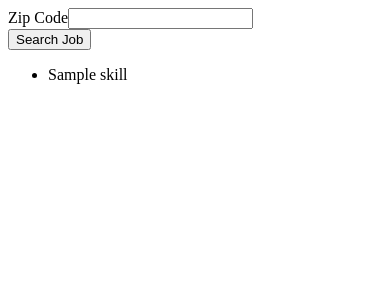
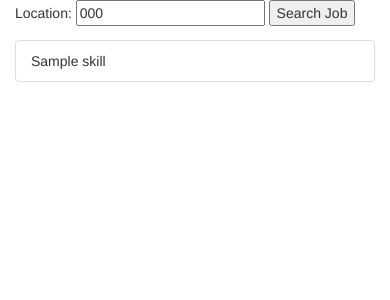
Before and after one commit to jigglytep/FirstLang, a Django app: template firstLang/templates/language/results.html in a window 390 px wide. Shown: the top 300 px of the page. Run offline with Django 3.2, Linux system fonts and the light colour scheme; the template is opened without the code that fills it: most values are stand-ins (such as "Sample title", 1, 10 or a date in 2020); some libraries are stand-ins or nearby versions.

Commit message:
added css

```diff
--- a/firstLang/templates/language/results.html
+++ b/firstLang/templates/language/results.html
@@ -1,17 +1,26 @@
+<head>
+  <link rel="stylesheet" href="//maxcdn.bootstrapcdn.com/bootstrap/3.2.0/css/bootstrap.min.css">
+</head>
+{% load static %}
 
+<div class="container">
 <form method="POST">
   {% csrf_token %}
-Zip Code<input type="text" name="search" value=""><br>
+
+Location: <input type="text" name="search" value="{{zip}}">
 <!-- Special Text<input type="text" name="search" value=""> -->
-<button type="submit" name="search" class="btn-primary" value="">Search Job</button>
+<button type="submit" name="search" class="" value="">Search Job</button>
 
 </form>
+</div>
+<div class="container">
 
-<ul>
+<ul class="list-group">
 {% for skill in skills%}
 
-<li>{{skill}}</li>
+<li class="list-group-item">{{skill}}</li>
 
 
 {% endfor%}
 </ul>
+</div>
```
Also changed, not shown: firstLang/templates/language/search.html (+11 -3 lines).
